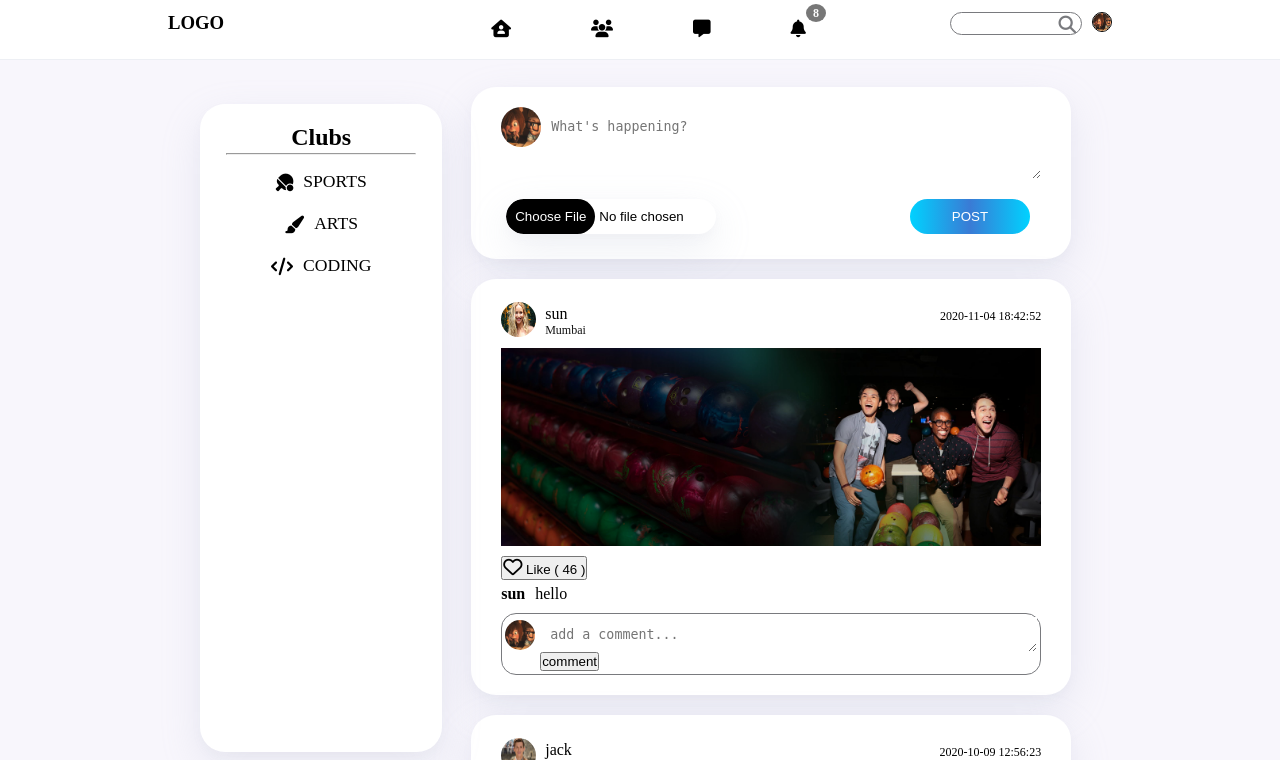
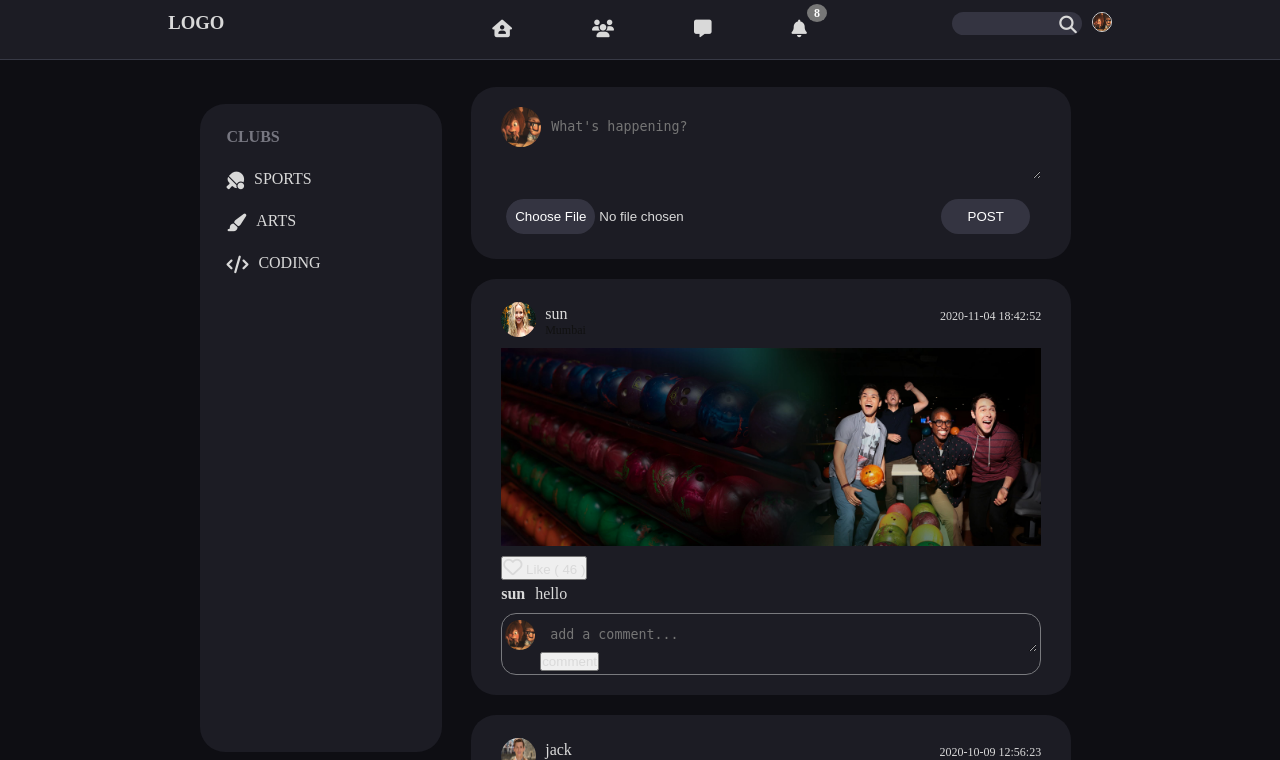
Before and after one commit to IP-Mini-Project/Social-Media-Site, a PHP site: page /templates/index.php in a window 1280 px wide. Shown: the top 760 px of the page. Run offline with PHP 8.4, Linux system fonts and the light colour scheme; a user stored in the database is signed in; data comes from the database, SQL or seed files in the repository; some libraries are stand-ins or nearby versions.

Commit message:
not final

```diff
--- a/static/index2.css
+++ b/static/index2.css
@@ -1,5 +1,5 @@
 body{
-    background-color: #F8F6FC;
+    background-color: #0e0e13;
   }
   .container{
       display: flex;
@@ -14,25 +14,33 @@ body{
       height: 81vh;
       width: 40vw;
 
-      text-align: center;
+      text-align: left;
       line-height: 2rem;
       position: sticky;
       top: 13%;
-      background-color: white;
-      box-shadow: 0 5px 10px rgba(154,160,185,.05), 0 15px 40px rgba(166,173,201,.2);
+      background-color: #1C1C24;
+      /* box-shadow: 0 5px 10px rgba(154,160,185,.05), 0 15px 40px rgba(166,173,201,.2); */
   }
   li{
       list-style: none;
-      font-size: 1.1rem;
+      font-size: 1rem;
     padding-top: 10px;
+    /* margin-left: 20px; */
     display: flex;
     align-items: center;
-    justify-content: center;
+    justify-content: start;
   }
   .clubs a{
     text-decoration: none;
     color: black;
 
+  }
+  .clubs h2{
+    text-transform: uppercase;
+    font-size: 16px;
+    /* padding-bottom: 1%; */
+    color: #777781;
+    /* margin-left: 20px; */
   }
   .clubs i{
     padding-right: 10px;
@@ -69,8 +77,8 @@ body{
       padding: 20px 30px;
       /* border: .5px solid #797a7e; */
       border-radius: 25px;
-      background-color: white;
-      box-shadow: 0 5px 10px rgba(154,160,185,.05), 0 15px 40px rgba(166,173,201,.2);
+      background-color: #1C1C24;
+      /* box-shadow: 0 5px 10px rgba(154,160,185,.05), 0 15px 40px rgba(166,173,201,.2); */
   }
   .wrapper{
       display: flex;
@@ -94,8 +102,8 @@ body{
       display: flex;
       flex-direction: row;
       justify-content: space-between;
-      background-color: white;
-      box-shadow: 0 5px 10px rgba(154,160,185,.05), 0 15px 40px rgba(166,173,201,.2);
+      background-color: #1C1C24;
+      /* box-shadow: 0 5px 10px rgba(154,160,185,.05), 0 15px 40px rgba(166,173,201,.2); */
   }
   .endline{
       margin: 5px;
@@ -108,17 +116,18 @@ body{
       padding-right: 80px;
   }
   .endline .btn{
-      padding: 3px 9px;
+      padding: 0% 5%;
       background-color: none;
       /*border-radius: 25px;*/
-      border: 1px solid #797a7e;
+      /* border: 1px solid #797a7e; */
       cursor: pointer;
 
-      width: 120px;
+      /* width: 120px; */
       /*padding: 8px;*/
       border-radius: 50px;
       border-style: none;
-      background-image: linear-gradient(to right, #00d2ff, #3a7bd5, #00d2ff);
+      /* background-image: linear-gradient(to right, #00d2ff, #3a7bd5, #00d2ff); */
+      background-color: #343441;
       color: white;
       /*cursor: pointer;*/
       transition: transform .2s;
@@ -127,6 +136,7 @@ body{
 
   .btn:hover {
     transform: scale(1.2);
+    background-color: #1DA1F2;
   }
 
   .posts{
@@ -205,6 +215,10 @@ body{
   .footer .likes .like-count {
       padding-left: 10px;
   }
+  /* .like-btn{
+    background-color: transparent;
+    border: none;
+  } */
 
   .footer .description {
       padding-top: 5px;
@@ -236,14 +250,20 @@ body{
       width: 100%;
       outline: none;
       border: none;
+
   }
 
   .post-after .options {
       float: right;
   }
   .comment #text2{
-    width: 100%
+    width: 100%;
+    background-color: transparent;
 
+  }
+  #text{
+    background-color: transparent;
+    color: #D9D9D9;
   }
 
   .user{
@@ -282,17 +302,17 @@ body{
     border: none;
 }
 .upload-box{
-  background-color: white;
+  /* background-color: white; */
   width: 40%;
   border-radius: 50px;
-  box-shadow: 0 5px 10px rgba(154,160,185,.05), 0 15px 40px rgba(166,173,201,.2);;
+  /* box-shadow: 0 5px 10px rgba(154,160,185,.05), 0 15px 40px rgba(166,173,201,.2);; */
 }
   input[type=file]::-webkit-file-upload-button {
     border: none;
     color: white;
     padding: 10px 9px;
     border-radius: 50px;
-    background-color: #000000;
+    background-color: #343441;
     transition: 1s;
     outline: none;
     cursor: pointer;
--- a/static/navbar.css
+++ b/static/navbar.css
@@ -2,6 +2,7 @@
     margin: 0;
     padding: 0;
     box-sizing: border-box;
+    color: #D9D9D9;
 }
 /* Navbar */
 
@@ -18,11 +19,11 @@
     min-height: 7.5vh;
     position: fixed;
     /* overflow: hidden; */
-    background-color: white;
+    background-color: #1C1C24;
 }
 .logo a{
     text-decoration: none;
-    color: black;
+    color: white;
 }
 .navbar .middle , .navbar .acc{
     display: flex;
@@ -60,14 +61,17 @@
 }
 
 .search-box{
-    background: white;
+    background: #343441;
     height: 23px;
     border-radius: 40px;
     padding: 0 5px 0 7px;
-    border: 1px solid #797a7e;
+    /* border: 1px solid #797a7e; */
     display: flex;
 
 }
+/* .fa-search{
+    color: #1C1C24;
+} */
 /* .search-btn{
     color: #797a7e;
     float: right;
--- a/templates/index.php
+++ b/templates/index.php
@@ -35,7 +35,7 @@ include("comments.php");
         <div class="container">
             <div class="clubs">
                 <h2>Clubs</h2>
-                <hr>
+
                 <ul>
                     <a href="decision.php?name=sports">
                         <li><i class="fas fa-table-tennis"></i>SPORTS</li>
```
